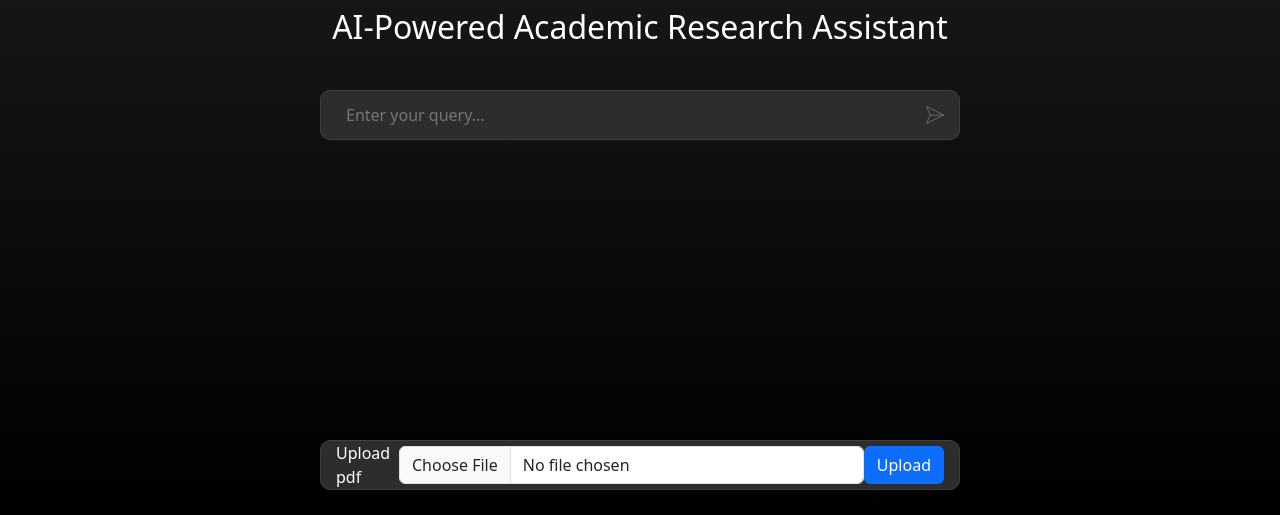
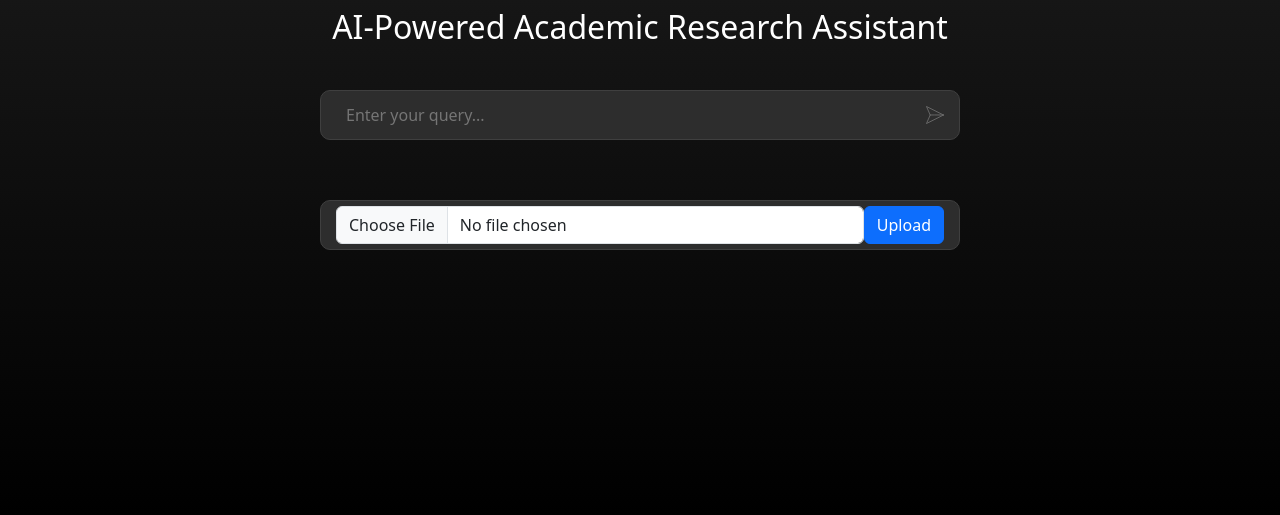
Before and after one commit to daniel-was-taken/AI-Powered-Academic-Research-Assistant, a Flask app: page / in a window 1280 px wide. Shown: the part 285-800 px from the top of the page. Run offline with Flask 3, Linux system fonts and the light colour scheme; some web fonts are replaced.

Commit message:
Change index.html

```diff
--- a/templates/index.html
+++ b/templates/index.html
@@ -18,7 +18,6 @@
     </p>
   </div>
 
-
   <form action="/summary" method="POST">
     <div class="messageBox position-absolute top-50 start-50 translate-middle">
       <input required="" placeholder="Enter your query..." type="text" id="messageInput" aria-label="input" name="input"
@@ -33,29 +32,17 @@
           </path>
         </svg>
       </button>
-
     </div>
   </form>
+  <form action="/upload" method="POST" enctype="multipart/form-data">
+    <div class="messageBox position-absolute start-50 translate-middle" style="bottom: 30%;">
 
-  <form action="/upload" method="POST" enctype="multipart/form-data">
-    <div class="messageBox position-absolute bottom-0 start-50 translate-middle">
-      <label for="pdf">Upload pdf</label>
       <input class="form-control" id="pdf" name="pdf" type="file" />
       <button class="btn btn-primary" type="submit" onclick="loading();">Upload</button>
     </div>
   </form>
 
 </div>
-
-<!-- <div class="position-absolute top-50 start-50 translate-middle">
-  <form action="/summary" method="POST">
-    <div class="input-group">
-      <input type="text" class="form-control" id="in" placeholder="Enter query" aria-label="input"
-        aria-describedby="button-addon2" name="input" value="{{ request.form['input'] }}">
-      <button class="btn btn-primary" type="submit" id="button-addon2">Submit</button>
-    </div>
-  </form>
-</div> -->
 
 <script type="text/javascript">
   function loading() {
```
Also changed, not shown: templates/base.html (+0 -12 lines).
